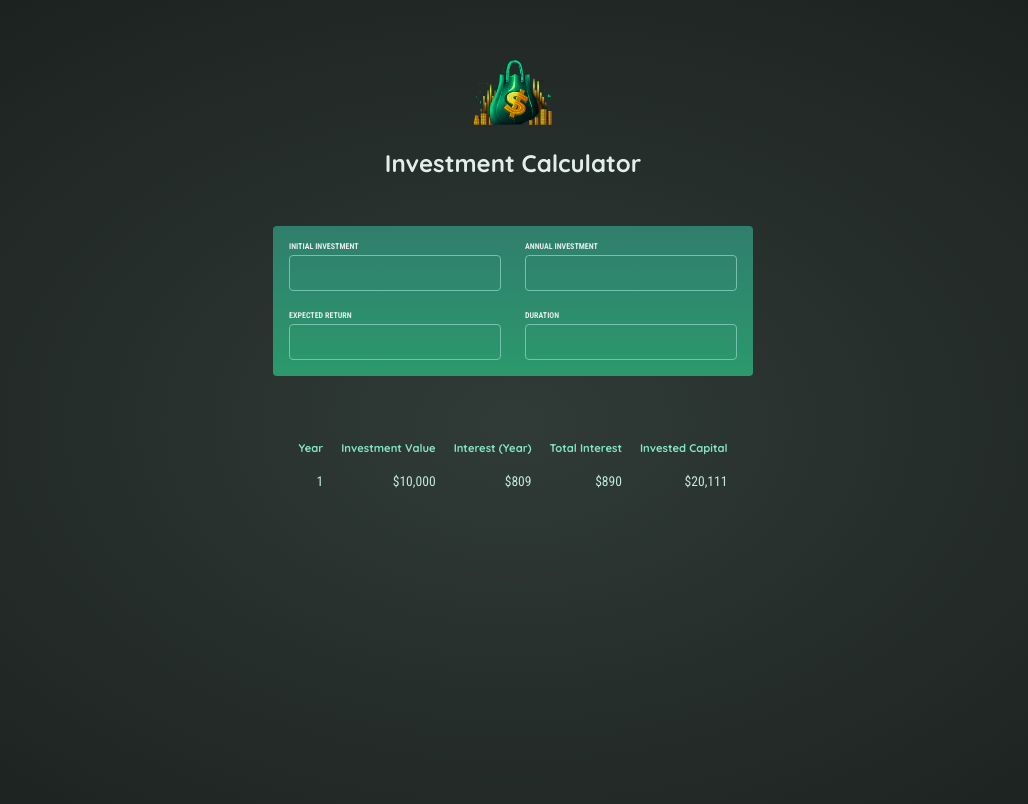
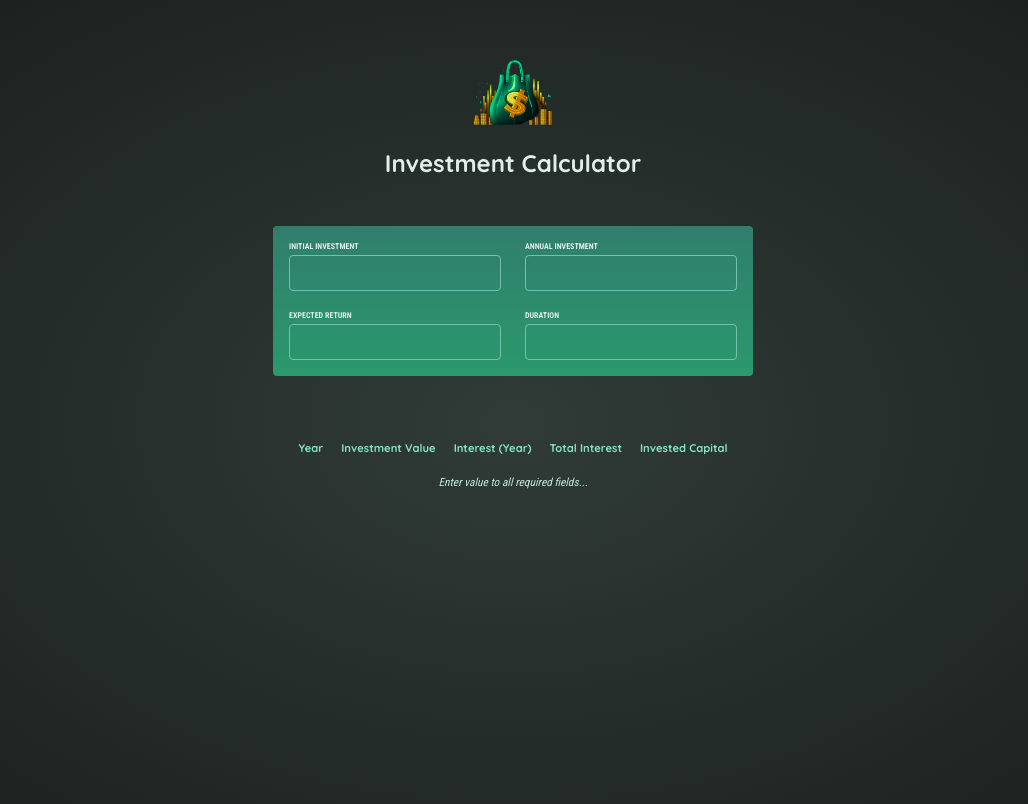
Before and after one commit to AaronMTS/investment-calculator, a React (Vite) app: page / in a window 1280 px wide. Shown: the top 804 px of the page, without its empty margins (127-1155 px from the left). Built offline with nearby package versions, Linux system fonts and the light colour scheme.

Commit message:
feat: investment interests calculated and shown in the result table if all input fields have values

```diff
--- a/src/App.jsx
+++ b/src/App.jsx
@@ -1,15 +1,44 @@
-import Header from "./components/Header"
-import ResultsTable from "./components/ResultsTable"
-import UserInputs from "./components/UserInputs"
+import { useState } from "react";
+import Header from "./components/Header";
+import ResultsTable from "./components/ResultsTable";
+import NumInput from "./components/NumInput";
+
+const INITIAL_INVESTMENT_FACTORS = {
+  initialInvestment: '',
+  annualInvestment: '',
+  expectedReturn: '',
+  duration: '',
+};
 
 function App() {
+  const [investmentFactors, setInvestmentFactors] = useState(
+    INITIAL_INVESTMENT_FACTORS
+  );
+
+  const handleChangeInput = (identifier, newValue) => {
+    setInvestmentFactors(prevFactors => ({
+      ...prevFactors,
+      [identifier]: Number(newValue)
+    }))
+  }
+
   return (
     <main>
       <Header />
-      <UserInputs />
-      <ResultsTable />
+      <div id="user-input">
+        <div className="input-group">
+          <NumInput id="initialInvestment" label="Initial Investment" onUpdateInvFactor={handleChangeInput} />
+          <NumInput id="annualInvestment" label="Annual Investment" onUpdateInvFactor={handleChangeInput} />
+        </div>
+        <br />
+        <div className="input-group">
+          <NumInput id="expectedReturn" label="Expected Return" onUpdateInvFactor={handleChangeInput} />
+          <NumInput id="duration" label="Duration" onUpdateInvFactor={handleChangeInput} />
+        </div>
+      </div>
+      <ResultsTable calculationParameters={investmentFactors} />
     </main>
-  )
+  );
 }
 
-export default App
+export default App;
--- /dev/null
+++ b/src/components/NumInput.jsx
@@ -0,0 +1,21 @@
+import { useState } from "react";
+
+const NumInput = ({ label, onUpdateInvFactor, ...props }) => {
+    const [currentValue, setCurrentValue] = useState('');
+
+    const handleInputChange = (event) => {
+        const newValue = event.target.value;
+
+        setCurrentValue(newValue);
+        onUpdateInvFactor(props.id, newValue);
+    }
+
+  return (
+    <div>
+      <label htmlFor={props.id}>{label}</label>
+      <input type="number" value={currentValue} onChange={handleInputChange} {...props} />
+    </div>
+  );
+};
+
+export default NumInput;
--- a/src/components/ResultsTable.jsx
+++ b/src/components/ResultsTable.jsx
@@ -1,4 +1,26 @@
-const ResultsTable = () => {
+import { calculateInvestmentResults, formatter } from "../util/investment.js";
+
+const isFullyPopulated = (obj) => Object.values(obj).every(parameter => parameter)
+
+const noDataFallback = (
+  <tr>
+    <td colSpan={5} className="center">
+      <small>
+        <em>Enter value to all required fields...</em>
+      </small>
+    </td>
+  </tr>
+);
+
+const ResultsTable = ({ calculationParameters }) => {
+  const { initialInvestment } =
+    calculationParameters;
+  let investmentInterests;
+
+  if (isFullyPopulated(calculationParameters)) {
+    investmentInterests = calculateInvestmentResults(calculationParameters);
+  }
+
   return (
     <table id="result">
       <thead>
@@ -11,16 +33,24 @@ const ResultsTable = () => {
         </tr>
       </thead>
       <tbody>
-            <tr>
-                <td>1</td>
-                <td>$10,000</td>
-                <td>$809</td>
-                <td>$890</td>
-                <td>$20,111</td>
+        {investmentInterests &&
+          investmentInterests.map((rows, index) => {
+            const investedCapital = initialInvestment + (rows.annualInvestment * rows.year);
+
+            return (
+            <tr key={index}>
+              <td>{rows.year}</td>
+              <td>{formatter.format(rows.valueEndOfYear)}</td>
+              <td>{formatter.format(rows.interest)}</td>
+              <td>{formatter.format(rows.valueEndOfYear - investedCapital)}</td>
+              <td>{formatter.format(investedCapital)}</td>
             </tr>
+          )
+          })}
+        {!investmentInterests && noDataFallback}
       </tbody>
     </table>
-  )
-}
+  );
+};
 
-export default ResultsTable
+export default ResultsTable;
--- a/src/components/UserInputs.jsx
+++ /dev/null
@@ -1,29 +0,0 @@
-const UserInputs = () => {
-  return (
-    <div id="user-input">
-      <div className="input-group">
-        <div>
-          <label htmlFor="">INITIAL INVESTMENT</label>
-          <input type="number" name="" id="" />
-        </div>
-        <div>
-          <label htmlFor="">ANNUAL INVESTMENT</label>
-          <input type="number" name="" id="" />
-        </div>
-      </div>
-      <br />
-      <div className="input-group">
-        <div>
-          <label htmlFor="">EXPECTED RETURN</label>
-          <input type="number" name="" id="" />
-        </div>
-        <div>
-          <label htmlFor="">DURATION</label>
-          <input type="number" name="" id="" />
-        </div>
-      </div>
-    </div>
-  );
-};
-
-export default UserInputs;
```
Lines whose indentation alone changed are shown as unchanged.
